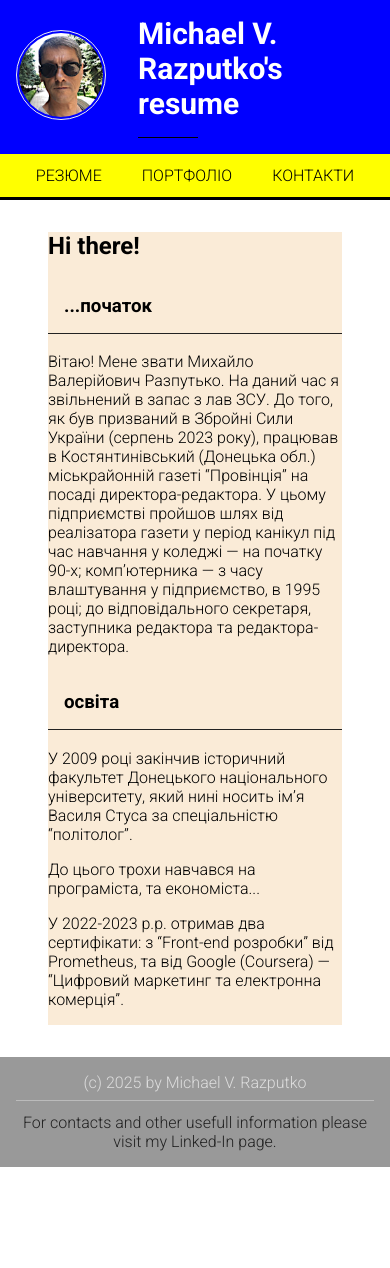
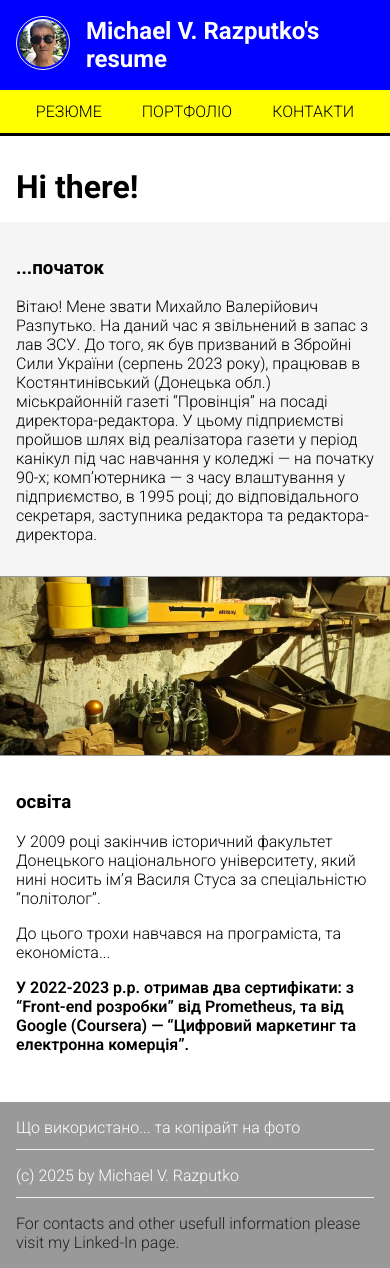
Before and after one commit to mrazputko/mir-resume, a plain HTML site: page index.html in a window 390 px wide. Before the commit the page ends 1167 px from the top, so only its background shows below. Drawn offline with Linux system fonts and the light colour scheme.

Commit message:
Version 0.02.01. Skeleton is ready :)

```diff
--- a/index.html
+++ b/index.html
@@ -13,9 +13,6 @@
     <title>MIR's Resume</title>
 </head>
 <body>
-    <div class="page">
-
-        <div class="wrapper header-wrapper">
     <header class="header">
         <div class="header__brand">
             <div class="header__logo">
@@ -33,30 +30,40 @@
             </ul>
         </nav>
     </header>
+
+    <main class="main">
+        <div class="main__title">
+            <div class="container">
+                <h1>Hi there!</h1>
             </div>
-
-        <div class="wrapper main-wrapper">
-            <main class="main">
-                <section class="main__section main__section-text">
-                    <h1>Hi there!</h1>
-                    <h3>...початок</h3>
+        </div>
+        <div class="main__text block_background">
+            <div class="container block_columns">
+                <h3 class="main__subheader">...початок</h3>
                 <p>Вітаю! Мене звати Михайло Валерійович Разпутько. На даний час я звільнений в запас з лав ЗСУ. До того, як був призваний в Збройні Сили України (серпень 2023 року), працював в Костянтинівський (Донецька обл.) міськрайонній газеті “Провінція” на посаді директора-редактора. У цьому підприємстві пройшов шлях від реалізатора газети у період канікул під час навчання у коледжі — на початку 90-х; комп’ютерника — з часу влаштування у підприємство, в 1995 році; до відповідального секретаря, заступника редактора та редактора-директора. </p>
+            </div>
+        </div>
+        <div class="main__image main__image_01">
+            <!-- <img src="./images/content-army-01-2880.jpeg" alt=""> -->
+        </div>
+        <div class="main__text">
+            <div class="container block_columns">
                 <h3>освіта</h3>
                 <p>У 2009 році закінчив історичний факультет Донецького національного університету, який нині носить ім’я Василя Стуса за спеціальністю “політолог”.</p>
                 <p>До цього трохи навчався на програміста, та економіста...</p>
-                    <p>У 2022-2023 р.р. отримав два сертифікати: з “Front-end розробки” від Prometheus, та від Google (Coursera) — “Цифровий маркетинг та електронна комерція”.</p>
-                </section>
+                <p class="style_bold">У 2022-2023 р.р. отримав два сертифікати: з “Front-end розробки” від Prometheus, та від Google (Coursera) — “Цифровий маркетинг та електронна комерція”.</p>
+            </div>
+        </div>
     </main>
-        </div>
 
-        <div class="wrapper footer-wrapper">
     <footer class="footer">
+        <div class="container footer_container">
+            <div class="footer__credits">Що використано... та копірайт на фото</div>
             <div class="footer__name">(c) 2025 by Michael V. Razputko</div>
             <div class="footer__contacts">
                 <a href="" class="linked-in">For contacts and other usefull information please visit my Linked-In page.</a> <div class="linkedin">
             </div>
+        </div>
     </footer>
-        </div>
-    </div>
 </body>
 </html>
--- /dev/null
+++ b/scss/_common.scss
@@ -0,0 +1,18 @@
+.block_background {
+    background-color: $block-background-color;
+}
+
+.block_columns {
+    columns: auto;
+    column-width: 300px;
+    column-gap: 2rem;
+    column-rule: $border-color-dark dotted 1px;
+}
+
+.style_bold {
+    font-weight: 600;
+}
+
+.container {
+    margin: 0 auto;
+}
--- a/scss/_variables.scss
+++ b/scss/_variables.scss
@@ -4,4 +4,21 @@ $brand-background-color: blue;
 $nav-background-color: yellow;
 
 $footer-background-color: #999;
-$footer-color: #ddd;
+$footer-color: #fff;
+
+$column-gap-sm: 1rem;
+$column-gap-md: 2rem;
+$column-gap-lg: 4rem;
+
+// $padding-left-right-sm: 1rem;
+// $padding-left-right-md: 2rem;
+// $padding-left-right-lg: 4rem;
+
+$padding-sm: 1rem;
+$padding-md: 2rem;
+$padding-lg: 4rem;
+
+$border-color-light: #eee;
+$border-color-dark: #333;
+
+$block-background-color: #f5f5f5;
--- a/scss/style.scss
+++ b/scss/style.scss
@@ -1,10 +1,14 @@
 @import "./_variables";
+@import "./_common";
 
 body {
+    display: grid;
+    grid-template-rows: auto 1fr auto;
+    min-height: 100vh;
+
     background-color: $body-background-color;
     margin: 0;
     padding: 0;
-//   font-size: 1.1rem;
 
     font-family: "Roboto", sans-serif;
     font-optical-sizing: auto;
@@ -12,38 +16,33 @@ body {
     font-style: normal;
 }
 
-.page {
-    display: grid;
-    grid-template-rows: auto 1fr auto;
-    min-height: 100vh;
-}
-
 // HEADER HERE ######
 
 .header {
 
     &__brand {
+        position: sticky;
+        top: 0;
+
         display: flex;
         flex-direction: row;
         justify-content: center;
         align-items: center;
 
+        padding: 1rem;
+
         z-index: 10;
-        position: sticky;
-        top: 0;
 
         background-color: $brand-background-color;
         color: white;
     }
 
     &__logo {
-        padding: 1rem;
         transition: all 0.6s ease-in-out;
 
         & img {
-            width: 90px;
-            height: 90px;
-            // background-color: red;
+            width: 54px;
+            height: 54px;
             border-radius: 50%;
             padding: 2px;
             border: 1px solid #eee;
@@ -55,22 +54,12 @@ body {
     }
 
     &__title {
-        padding: 1rem;
-
-        &::after {
-            content: "";
-            display: block;
-            width: 60px;
-            height: 1px;
-            background-color: black;
-            margin-top: 1rem;
-        }
+        padding-left: 1rem;
     }
 
     &__nav {
-        background-color: yellow;
+        background-color: $nav-background-color;
         border-bottom: 3px solid black;
-        // z-index: -10;
 
         ul {
             // position: relative;
@@ -80,7 +69,7 @@ body {
             list-style: none;
             margin: 0 0 .25rem 0;
             padding: 0;
-            gap: 1rem;
+            column-gap: 1rem;
 
             li {
                 padding: 0.75rem 0.75rem .5rem 0.75rem;
@@ -96,35 +85,44 @@ body {
                     content: "";
                     position: absolute;
                     bottom: 0;
-                    left: 0;
+                    left: 50%;
                     width: 0%;
-                    height: 1px;
-                    background-color: black;
-                    transition: all 0.3s ease-in-out;
+                    height: 3px;
+                    background-color: $brand-background-color;
+                    transition: all 0.4s ease-in-out;
                 }
 
                 &:hover::after {
                     width: 100%;
+                    left: 0;
                 }
             }
         }
     }
 }
 
+// MAIN HERE ######
+
+.main {
+    padding: $padding-sm 0rem;
+
+    &__title,
+    &__text {
+        padding: $padding-sm;
+    }
+}
+
 // FOOTER HERE ######
 
-.footer-wrapper {
+.footer {
     background-color: $footer-background-color;
     color: $footer-color;
-    padding: 1rem;
-    text-align: center;
 
-    .footer {
-        // background-color: #eee;
-        &__name {
-            border-bottom: 1px solid #bbb;
-            padding-bottom: 8px;
-            margin-bottom: 12px;
+    &_container {
+        display: flex;
+        > * {
+            flex: 1;
+        }
     }
 
     a {
@@ -132,49 +130,126 @@ body {
         text-decoration: none;
     }
 }
-}
 
+// MEDIA QUERIES HERE ######
 
-@media all and (max-width: 375px) {
+// MOBILE phones size
+
+@media all and (max-width: 600px) {
     .header {
+
+        &__brand {
+
             &__title {
                 line-height: 0.95;
             }
         }
 
-    .main-wrapper {
-        padding: 1rem;
+    }
+    .main {
+        &__image {
+            height: 180px;
+
+            background-position: center;
+            background-attachment: fixed;
+            background-size: cover;
+
+            border-top: 1px solid #999;
+            border-bottom: 1px solid #999;
+        }
+
+        &__image_01 {
+            background-image: url("../images/content-image-01-1200.jpeg");
         }
     }
 
-// @media all and (min-width: 376px) and (max-width: 1200px) {
-@media all and (min-width: 376px) {
-    .header {
-        &__title {
-            font-size: 1.25rem;
+
+    .footer {
+        padding: $padding-sm;
+
+        &_container {
+            flex-direction: column;
+            row-gap: 1rem;
+
+            & > *:not(:last-child) {
+                padding-bottom: .75rem;
+                border-bottom: $border-color-light solid 1px;
+            }
         }
     }
 
-    .main-wrapper {
-        // font-size: 1.1rem;
-        padding: 2rem 3rem;
+    // CONTAINER PROPERTIES
+
+    .container {
+        width: 100%;
+    }
+}
+
+// TABLETS and small desktops size
+
+// @media all and (min-width: 600px) and (max-width: 1200px) {
+@media all and (min-width: 600px) {
+    .header {
+        &__logo {
+            & img {
+                width: 90px;
+                height: 90px;
+            }
+        }
+
+        &__title {
+            font-size: 1.25rem;
+
+            &::after {
+                content: "";
+                display: block;
+                width: 60px;
+                height: 1px;
+                background-color: #000;
+                margin-top: 1rem;
+            }
+        }
     }
 
     .main {
-        &__section {
-            background-color: antiquewhite;
-            columns: 3;
-            column-width: 200px;
-            column-gap: 2rem;
-            column-rule: #999 dotted 1px;
-            // column-fill: auto;
+        &__text {
+            padding: $padding-md;
         }
 
-        h3 {
-            // column-span: all;
-            border-bottom: #222 solid 1px;
-            padding: 1rem;
+        &__image {
+            height: 260px;
+
+            background-position: center;
+            background-attachment: fixed;
+            background-size: cover;
+
+            border-top: 1px solid #999;
+            border-bottom: 1px solid #999;
+        }
+
+        &__image_01 {
+            background-image: url("../images/content-image-01-2880.jpeg");
+        }
+    }
+
+    .footer {
+        padding: $padding-md;
+
+        &_container {
+            flex-direction: row;
+            column-gap: 2rem;
+
+            & > *:not(:last-child) {
+                padding-right: .75rem;
+                border-right: $border-color-light solid 1px;
+            }
+        }
+    }
+
+    // CONTAINER PROPERTIES
+
+    .container {
+        width: clamp(600px, 80vw, 1200px);
     }
 
 }
-}
```
Also changed, not shown: css/style.css, images/content-image-01-1200.jpeg (added), images/content-image-01-600.jpeg (added), 4 other files. Lines whose indentation alone changed are shown as unchanged.
